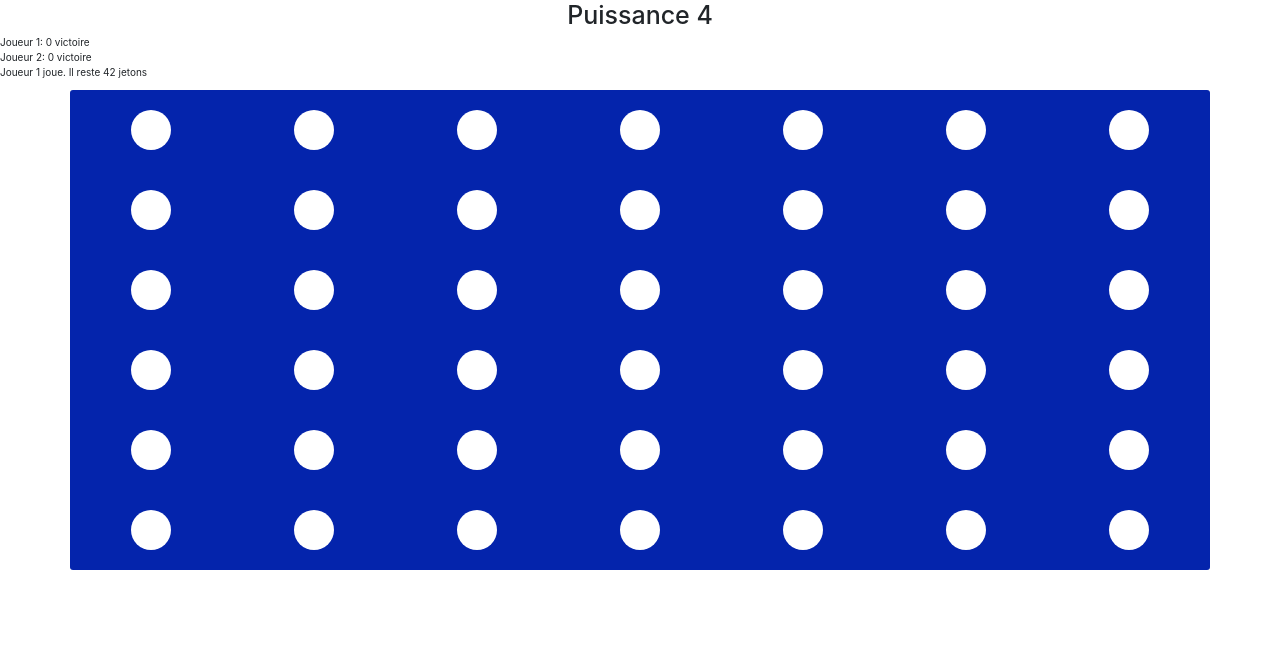
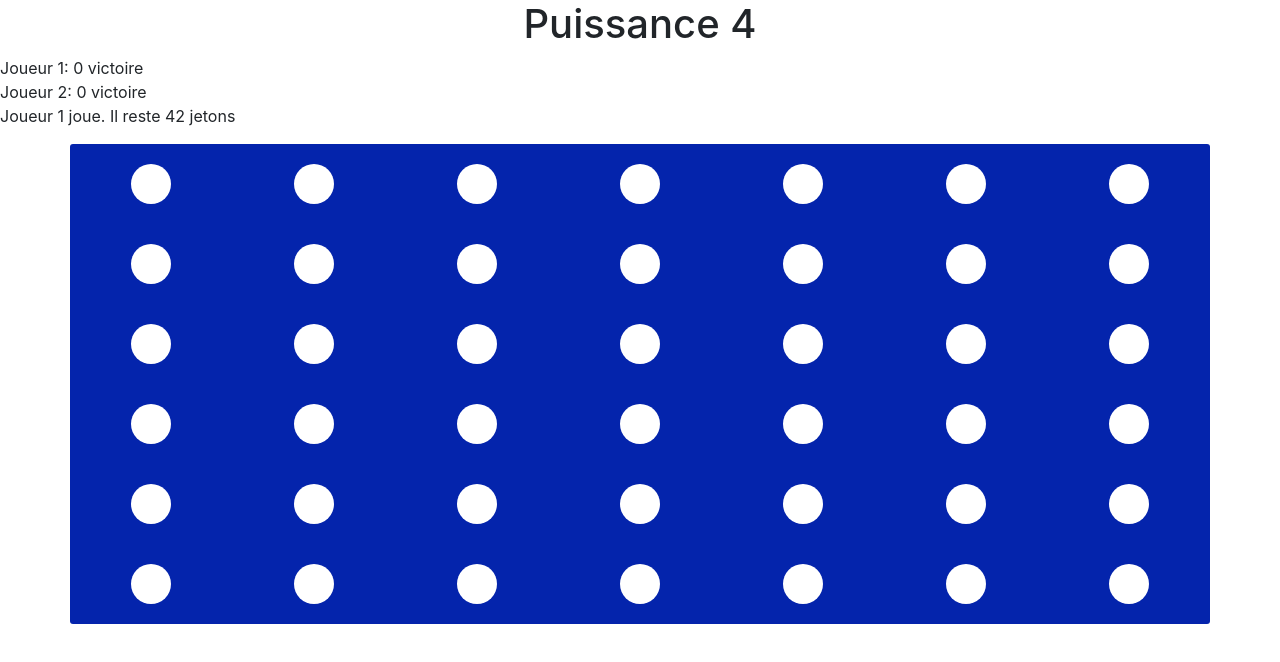
Before and after one commit to GeoffreyPlichard/puissance4, an Angular app: page / in a window 1280 px wide. Shown: the top 662 px of the page. Built offline with nearby package versions, Linux system fonts and the light colour scheme.

Commit message:
Implement the 7 1 pattern for the SASS architecture

```diff
--- a/angular.json
+++ b/angular.json
@@ -28,7 +28,7 @@
             ],
             "styles": [
               "node_modules/bootstrap/dist/css/bootstrap.min.css",
-              "src/styles.scss"
+              "src/styles/main.scss"
             ],
             "scripts": [],
             "es5BrowserSupport": true
@@ -85,7 +85,7 @@
             "tsConfig": "src/tsconfig.spec.json",
             "karmaConfig": "src/karma.conf.js",
             "styles": [
-              "src/styles.sass"
+              "src/styles/main.scss"
             ],
             "scripts": [],
             "assets": [
--- a/src/app/board/board.component.scss
+++ b/src/app/board/board.component.scss
@@ -1,7 +1,9 @@
+@import '../../styles/abstracts/variables';
+
 .board {
     cursor: pointer;
     overflow: hidden;
-    background-color: #0424ac;
+    background-color: $board-color;
     border-radius: 3px;
 
     &__cell {
--- a/src/styles.scss
+++ /dev/null
@@ -1,5 +0,0 @@
-/* You can add global styles to this file, and also import other style files */
-
-html { /* ROOT */
-    font-size: 62.5%;
-}
--- /dev/null
+++ b/src/styles/abstracts/_variables.scss
@@ -0,0 +1,3 @@
+
+
+$board-color: #0424ac;
--- /dev/null
+++ b/src/styles/main.scss
@@ -0,0 +1,7 @@
+@import "abstracts/mixins";
+@import "abstracts/variables";
+
+@import "base/animations";
+@import "base/base";
+@import "base/typo";
+@import "base/helpers";
```
Also changed, not shown: src/styles/abstracts/_mixins.scss (added), src/styles/base/_animations.scss (added), src/styles/base/_base.scss (added), src/styles/base/_helpers.scss (added), src/styles/base/_typo.scss (added).
